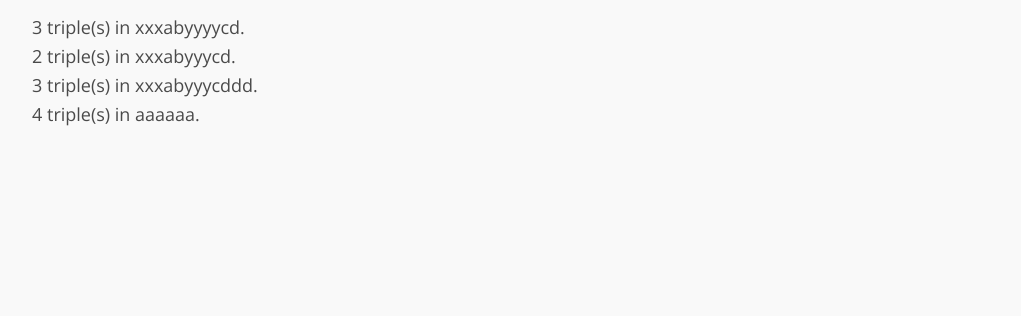
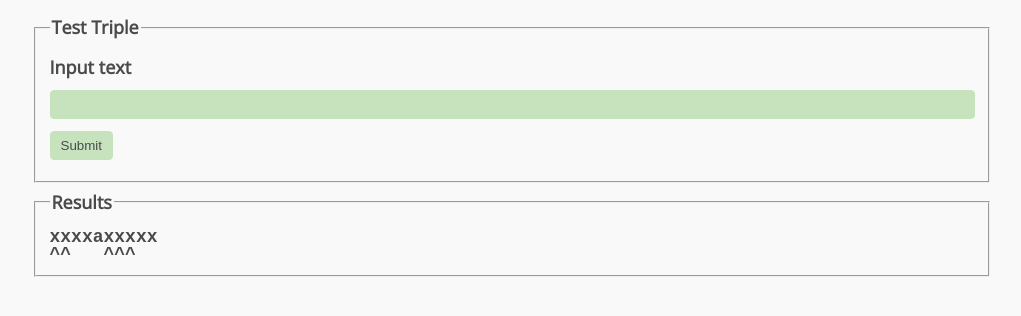
Before and after one commit to indigotock/indigotock.github.io, a plain HTML site: page tasks/intermediate/strings4.html in a window 1280 px wide. Shown: the whole page, without its empty margins (128-1149 px from the left). Drawn offline with nearby package versions, Linux system fonts and the light colour scheme.

Commit message:
Move pre style to base css and improve strings4

```diff
--- a/style.css
+++ b/style.css
@@ -16,6 +16,15 @@ input[disabled],
 *[disabled] {
     background-color: #e7e7e7;
     border-color: #C7c7c7;
+}
+
+pre {
+    padding: 0;
+    margin: 0;
+    background-color: unset;
+    max-width: 100%;
+    line-height: 1;
+    overflow: hidden;
 }
 
 @media(max-width:500px) {
--- a/tasks/intermediate/strings4.html
+++ b/tasks/intermediate/strings4.html
@@ -9,25 +9,62 @@
 </head>
 
 <body>
+    <form action="" id='createForm'>
+        <fieldset>
+            <legend>Test Triple</legend>
+            <label for="inputStr">Input text</label>
+            <input type="text" required name="inputStr" id="inputStr">
+            <input type="submit" value="Submit">
+        </fieldset>
+    </form>
+    <form action="" id='resultForm'>
+        <fieldset>
+            <legend>Results</legend>
+            <pre id='resultList'></pre>
+        </fieldset>
+    </form>
     <script>
-        function out(str) {
-            document.write(`${gettriples(str)} triple(s) in ${str}.</br>`)
+        let reslist = document.getElementById('resultList')
+        let inputStr = document.getElementById('inputStr')
+        let createForm = document.getElementById('createForm')
+
+        function out(str, list) {
+            reslist.innerText = str
+            let tmp = '\n'
+            let prevMatched = false
+            for (let i = 0; i < str.length; i++) {
+                for (let j = 0; j < list.length; j++) {
+                    let item = list[j]
+                    if (item == i) {
+                        tmp += '^'
+                        prevMatched = true
+                    }
+                }
+                if (!prevMatched) {
+                    tmp += ' '
+                }
+                prevMatched = false
+            }
+            reslist.innerText += tmp
         }
 
-        function gettriples(str) {
+        function getTriples(str) {
             var end = str.length - 2;
-            var cnt = 0;
+            var found = []
 
             for (var i = 0; i < end; i++) {
                 if (str[i] == str[i + 1] && str[i] == str[i + 2])
-                    cnt++;
+                    found.push(i)
             }
-            return cnt;
+            return found;
         }
-        out("xxxabyyyycd")
-        out("xxxabyyycd")
-        out("xxxabyyycddd")
-        out("aaaaaa")
+
+        createForm.addEventListener('submit', e => {
+            e.preventDefault()
+            out(inputStr.value, getTriples(inputStr.value))
+            return false
+        })
+        out("xxxxaxxxxx", getTriples("xxxxaxxxxx"))
     </script>
 </body>
 
```
Also changed, not shown: tasks/advanced/rektangles.html (+1 -8 lines).
